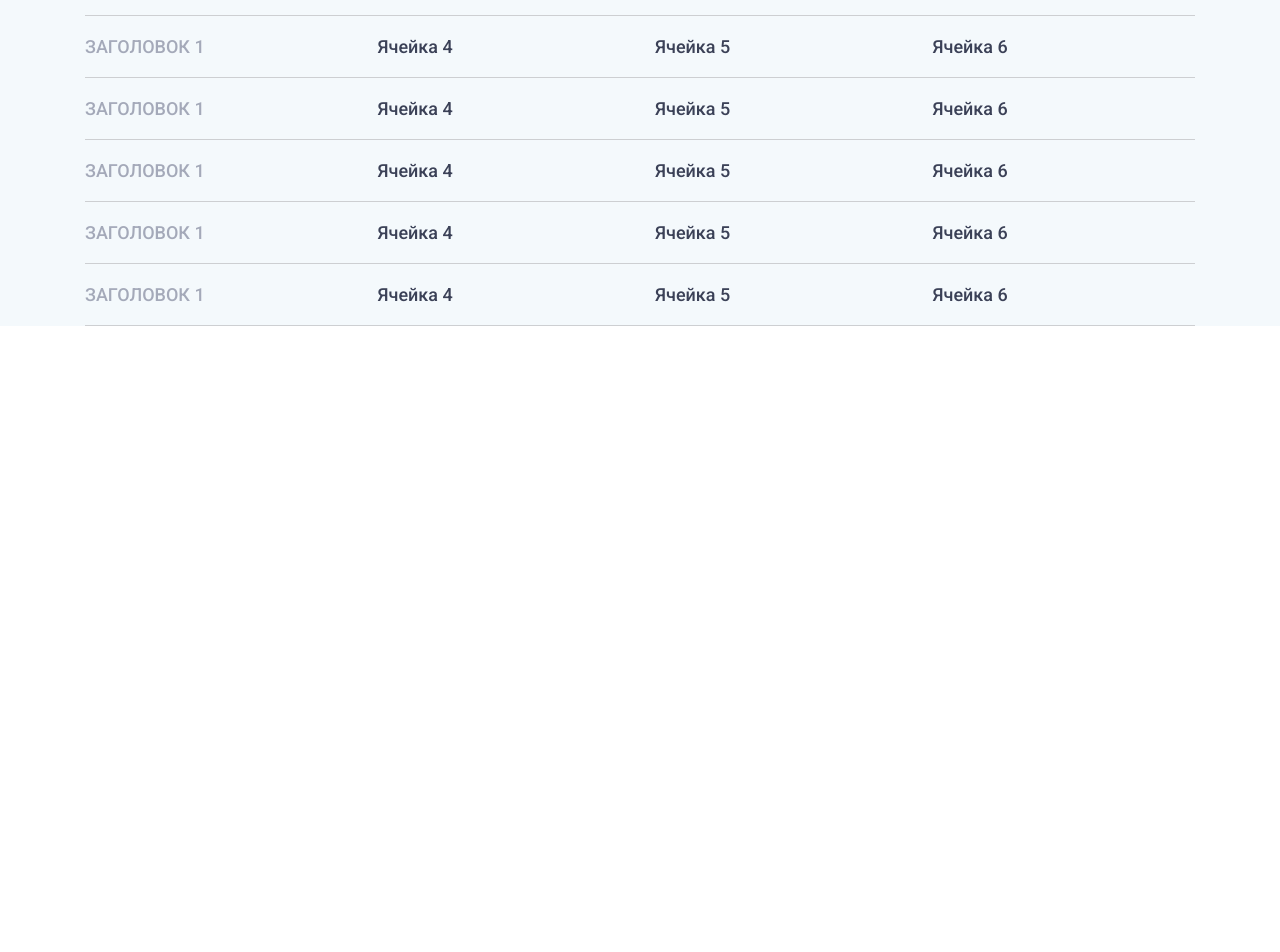
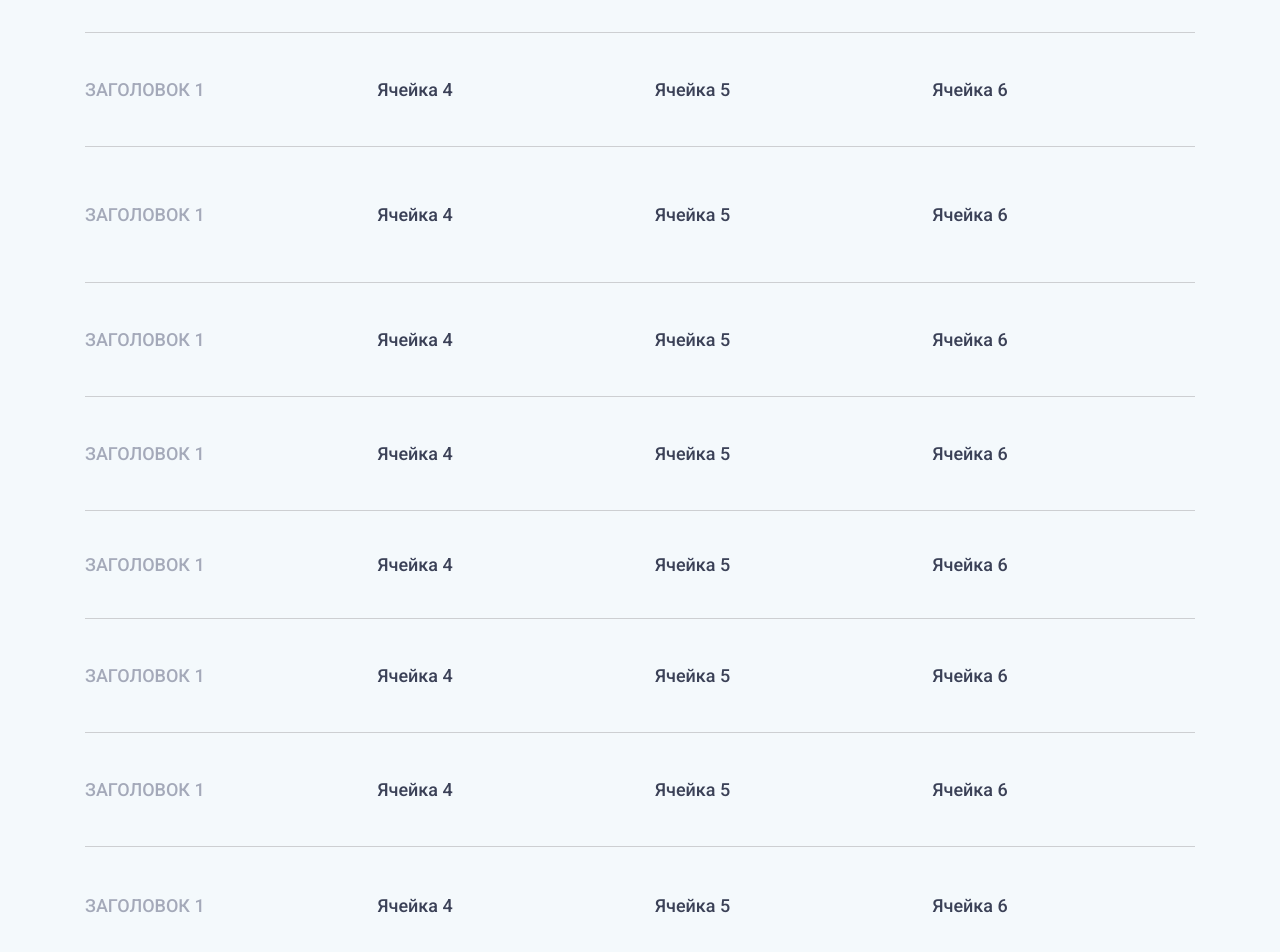
Before and after one commit to semyonyurkov/product-comparison-app, a React (Create React App) app: page / in a window 1280 px wide. Shown: the part 656-1608 px from the top of the page. Before the commit the page ends 982 px from the top, so only its background shows below. Built offline with nearby package versions, Linux system fonts and the light colour scheme.

Commit message:
Закончил вёрстку, разбил код на новые компоненты

```diff
--- /dev/null
+++ b/src/components/Card/Card.module.css
@@ -0,0 +1,26 @@
+.phoneContent {
+}
+
+.phoneBox {
+    margin-left: 35px;
+    margin-bottom: 8px;
+    display: flex;
+    gap: 26px;
+}
+
+.phoneTitle {
+    font-weight: 500;
+    font-size: 18px;
+    line-height: 21px;
+    text-align: center;
+    color: #3b4157;
+    margin-right: 12px;
+    margin-bottom: 74px;
+}
+
+.modalButton {
+    margin-top: 70px;
+}
+
+.image {
+}
--- /dev/null
+++ b/src/components/Card/Card.tsx
@@ -0,0 +1,20 @@
+import styles from './Card.module.css';
+
+export const Card = () => {
+    return (
+        <div className={styles.phoneContent}>
+            <div className={styles.phoneBox}>
+                <div className={styles.image}>
+                    <img src="./images/iPhone12.jpg" alt="" />
+                </div>
+                <div className={styles.modalButton}>
+                    <button hidden id="button"></button>
+                    <label htmlFor="button">
+                        <img src="./logos/Vector50.jpg" alt="" />
+                    </label>
+                </div>
+            </div>
+            <div className={styles.phoneTitle}>Apple iPhone 12</div>
+        </div>
+    );
+};
--- /dev/null
+++ b/src/components/DisplayButtons/DisplayButtons.module.css
@@ -0,0 +1,26 @@
+.buttons {
+    width: 100%;
+    display: flex;
+    justify-content: end;
+    margin-top: 61px;
+}
+
+.buttonsText {
+    align-self: center;
+    font-size: 18px;
+    line-height: 60px;
+    letter-spacing: 0.02em;
+    color: #0d5adc;
+    margin-right: 5px;
+}
+
+.button {
+    height: 20px;
+    border: none;
+    cursor: pointer;
+    background: none;
+    font-size: 18px;
+    line-height: 60px;
+    letter-spacing: 0.02em;
+    color: #0d5adc;
+}
--- /dev/null
+++ b/src/components/DisplayButtons/DisplayButtons.tsx
@@ -0,0 +1,14 @@
+import styles from './DisplayButtons.module.css';
+
+export const DisplayButtons = () => {
+    return (
+        <div className={styles.buttons}>
+            <div className={styles.buttonsText}>Отобразить товары:</div>
+            <button className={styles.button}>2</button>
+            <button className={styles.button}>3</button>
+            <button className={styles.button}>4</button>
+            <button className={styles.button}>5</button>
+            <button className={styles.button}>6</button>
+        </div>
+    );
+};
--- /dev/null
+++ b/src/components/ProductCards/ProductCards.module.css
@@ -0,0 +1,7 @@
+.phoneContainer {
+    margin-left: 15px;
+    display: flex;
+    width: 100%;
+    align-items: center;
+    gap: 125px;
+}
--- /dev/null
+++ b/src/components/ProductCards/ProductCards.tsx
@@ -0,0 +1,11 @@
+import styles from './ProductCards.module.css';
+import { Card } from '../Card/Card';
+export const ProductCards = () => {
+    return (
+        <div className={styles.phoneContainer}>
+            <Card />
+            <Card />
+            <Card />
+        </div>
+    );
+};
--- a/src/components/Table/Table.module.css
+++ b/src/components/Table/Table.module.css
@@ -52,3 +52,35 @@ td {
     text-align: start;
     padding-left: 15px;
 }
+
+.first {
+    height: 89px;
+}
+
+.second {
+    height: 114px;
+}
+.third {
+    height: 114px;
+}
+.fourth {
+    height: 136px;
+}
+.fifth {
+    height: 114px;
+}
+.sixth {
+    height: 114px;
+}
+.seventh {
+    height: 108px;
+}
+.eighth {
+    height: 114px;
+}
+.ninth {
+    height: 114px;
+}
+.tenth {
+    height: 117px;
+}
--- a/src/components/Table/Table.tsx
+++ b/src/components/Table/Table.tsx
@@ -4,49 +4,61 @@ export const Table = () => {
     return (
         <div className={styles.container}>
             <table className={styles.table}>
-                <tr>
+                <tr className={styles.first}>
                     <th>Заголовок 1</th>
                     <td>Ячейка 4</td>
                     <td>Ячейка 4</td>
                     <td>Ячейка 4</td>
                 </tr>
-                <tr>
+                <tr className={styles.second}>
                     <th>Заголовок 1</th>
                     <td>Ячейка 4</td>
                     <td>Ячейка 5</td>
                     <td>Ячейка 6</td>
                 </tr>
-                <tr>
+                <tr className={styles.third}>
                     <th>Заголовок 1</th>
                     <td>Ячейка 4</td>
                     <td>Ячейка 5</td>
                     <td>Ячейка 6</td>
                 </tr>
-                <tr>
+                <tr className={styles.fourth}>
                     <th>Заголовок 1</th>
                     <td>Ячейка 4</td>
                     <td>Ячейка 5</td>
                     <td>Ячейка 6</td>
                 </tr>
-                <tr>
+                <tr className={styles.fifth}>
                     <th>Заголовок 1</th>
                     <td>Ячейка 4</td>
                     <td>Ячейка 5</td>
                     <td>Ячейка 6</td>
                 </tr>
-                <tr>
+                <tr className={styles.sixth}>
                     <th>Заголовок 1</th>
                     <td>Ячейка 4</td>
                     <td>Ячейка 5</td>
                     <td>Ячейка 6</td>
                 </tr>
-                <tr>
+                <tr className={styles.seventh}>
                     <th>Заголовок 1</th>
                     <td>Ячейка 4</td>
                     <td>Ячейка 5</td>
                     <td>Ячейка 6</td>
                 </tr>
-                <tr>
+                <tr className={styles.eighth}>
+                    <th>Заголовок 1</th>
+                    <td>Ячейка 4</td>
+                    <td>Ячейка 5</td>
+                    <td>Ячейка 6</td>
+                </tr>
+                <tr className={styles.ninth}>
+                    <th>Заголовок 1</th>
+                    <td>Ячейка 4</td>
+                    <td>Ячейка 5</td>
+                    <td>Ячейка 6</td>
+                </tr>
+                <tr className={styles.tenth}>
                     <th>Заголовок 1</th>
                     <td>Ячейка 4</td>
                     <td>Ячейка 5</td>
--- a/src/pages/ComparisonPage/ComparisonPage.module.css
+++ b/src/pages/ComparisonPage/ComparisonPage.module.css
@@ -18,33 +18,6 @@
     color: #828286;
     justify-content: end;
     margin-top: 63px;
-}
-
-.buttons {
-    width: 100%;
-    display: flex;
-    justify-content: end;
-    margin-top: 61px;
-}
-
-.buttonsText {
-    align-self: center;
-    font-size: 18px;
-    line-height: 60px;
-    letter-spacing: 0.02em;
-    color: #0d5adc;
-    margin-right: 5px;
-}
-
-.button {
-    height: 20px;
-    border: none;
-    cursor: pointer;
-    background: none;
-    font-size: 18px;
-    line-height: 60px;
-    letter-spacing: 0.02em;
-    color: #0d5adc;
 }
 
 /*      */
@@ -70,38 +43,3 @@
     color: #0d5adc;
     align-self: center;
 }
-
-.phoneContainer {
-    margin-left: 15px;
-    display: flex;
-    width: 100%;
-    align-items: center;
-    gap: 125px;
-}
-
-.phoneContent {
-}
-
-.phoneBox {
-    margin-left: 35px;
-    margin-bottom: 8px;
-    display: flex;
-    gap: 26px;
-}
-
-.phoneTitle {
-    font-weight: 500;
-    font-size: 18px;
-    line-height: 21px;
-    text-align: center;
-    color: #3b4157;
-    margin-right: 12px;
-    margin-bottom: 74px;
-}
-
-.modalButton {
-    margin-top: 70px;
-}
-
-.image {
-}
--- a/src/pages/ComparisonPage/ComparisonPage.tsx
+++ b/src/pages/ComparisonPage/ComparisonPage.tsx
@@ -1,69 +1,21 @@
 import styles from './ComparisonPage.module.css';
 import { Table } from '../../components/Table/Table';
+import { DisplayButtons } from '../../components/DisplayButtons/DisplayButtons';
+import { ProductCards } from '../../components/ProductCards/ProductCards';
 
 export const ComparisonPage = () => {
     return (
         <div className={styles.container}>
             <div className={styles.titleContainer}>
                 <div className={styles.title}>Смартфоны</div>
-                <div className={styles.buttons}>
-                    <div className={styles.buttonsText}>Отобразить товары:</div>
-                    <button className={styles.button}>2</button>
-                    <button className={styles.button}>3</button>
-                    <button className={styles.button}>4</button>
-                    <button className={styles.button}>5</button>
-                    <button className={styles.button}>6</button>
-                </div>
+                <DisplayButtons />
             </div>
             <div className={styles.contentContainer}>
                 <div className={styles.checkbox}>
                     <input type="checkbox"></input>
                     <div className={styles.checkboxText}>Показать различия</div>
                 </div>
-                <div className={styles.phoneContainer}>
-                    <div className={styles.phoneContent}>
-                        <div className={styles.phoneBox}>
-                            <div className={styles.image}>
-                                <img src="./images/iPhone12.jpg" alt="" />
-                            </div>
-                            <div className={styles.modalButton}>
-                                <button hidden id="button"></button>
-                                <label htmlFor="button">
-                                    <img src="./logos/Vector50.jpg" alt="" />
-                                </label>
-                            </div>
-                        </div>
-                        <div className={styles.phoneTitle}>Apple iPhone 12</div>
-                    </div>
-                    <div className={styles.phoneContent}>
-                        <div className={styles.phoneBox}>
-                            <div className={styles.image}>
-                                <img src="./images/iPhone12.jpg" alt="" />
-                            </div>
-                            <div className={styles.modalButton}>
-                                <button hidden id="button"></button>
-                                <label htmlFor="button">
-                                    <img src="./logos/Vector50.jpg" alt="" />
-                                </label>
-                            </div>
-                        </div>
-                        <div className={styles.phoneTitle}>Apple iPhone 12</div>
-                    </div>
-                    <div className={styles.phoneContent}>
-                        <div className={styles.phoneBox}>
-                            <div className={styles.image}>
-                                <img src="./images/iPhone12.jpg" alt="" />
-                            </div>
-                            <div className={styles.modalButton}>
-                                <button hidden id="button"></button>
-                                <label htmlFor="button">
-                                    <img src="./logos/Vector50.jpg" alt="" />
-                                </label>
-                            </div>
-                        </div>
-                        <div className={styles.phoneTitle}>Apple iPhone 12</div>
-                    </div>
-                </div>
+                <ProductCards />
             </div>
             <Table />
         </div>
```
